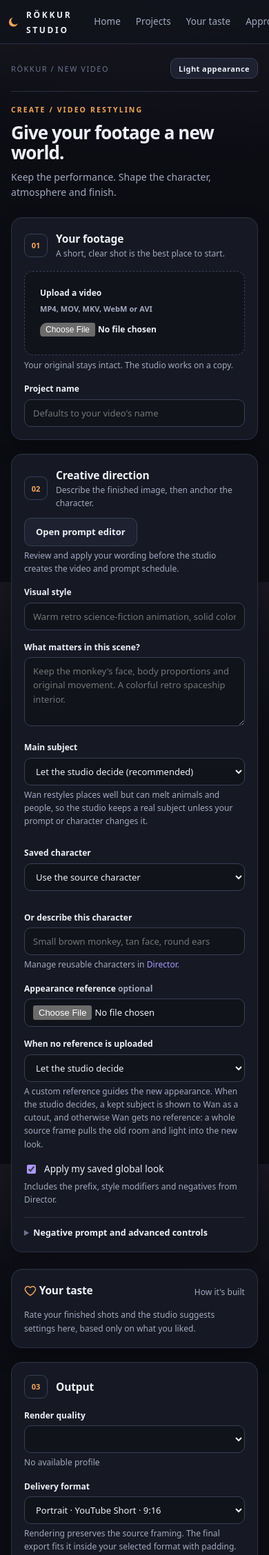
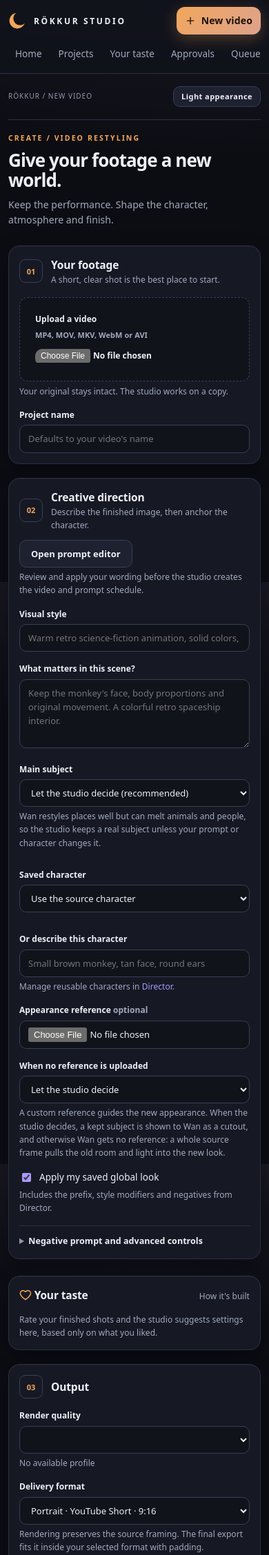
Before and after one commit to elismagna/Rokkur-Mcp-comfyui-x-, a Python web app: template src/rokkur_studio/dashboard/templates/new.html in a window 390 px wide. Shown: the top 2255 px of the page at 69% size. Run offline with Jinja, Linux system fonts and the light colour scheme; the template is opened without the code that fills it, so the values that code supplies are empty.

Commit message:
Polish mobile navigation and UI contrast

```diff
--- a/src/rokkur_studio/dashboard/static/studio.css
+++ b/src/rokkur_studio/dashboard/static/studio.css
@@ -4,8 +4,8 @@
   color-scheme: dark;
   --bg: #0c0d13; --bg-2: #11131b; --surface: #161924; --surface-2: #1d2130; --surface-3: #252a3c;
   --line: #2a2f42; --line-2: #383e56;
-  --fg: #eef0f7; --muted: #a3a9be; --faint: #6f7590;
-  --ember: #f2a65a; --ember-2: #ffcf8f; --ember-bg: #3a2614;
+  --fg: #eef0f7; --muted: #a3a9be; --faint: #9298ad;
+  --ember: #f2a65a; --ember-2: #ffcf8f; --ember-bg: #3a2614; --ember-fg: #1b1208;
   --violet: #ab98ff; --violet-bg: #272144;
   --ok: #6fd8a7; --ok-bg: #12332a; --bad: #ff8d84; --bad-bg: #3b1d22; --warn: #f3c66a; --warn-bg: #362b14;
   --accent: var(--violet); --accent-fg: #15112a;
@@ -20,8 +20,8 @@
   color-scheme: light;
   --bg: #f4f2ee; --bg-2: #ece9e3; --surface: #fffdf9; --surface-2: #f4f1ea; --surface-3: #e9e5dc;
   --line: #e0dbd1; --line-2: #cfc8bb;
-  --fg: #1f1c26; --muted: #625d6e; --faint: #8f8a99;
-  --ember: #c4651c; --ember-2: #9a4c10; --ember-bg: #fbe9d7;
+  --fg: #1f1c26; --muted: #625d6e; --faint: #6b6674;
+  --ember: #a94f0a; --ember-2: #873d06; --ember-bg: #fbe9d7; --ember-fg: #fff;
   --violet: #5b3fc4; --violet-bg: #ece7fd;
   --ok: #17704a; --ok-bg: #e2f3ea; --bad: #b0302b; --bad-bg: #fbe6e3; --warn: #8a5a00; --warn-bg: #fbf0d6;
   --accent-fg: #fff;
@@ -56,15 +56,16 @@ code { font: 12px var(--mono); background: var(--surface-2); padding: 1px 6px; b
 .brand small { display: block; font-size: 10px; letter-spacing: .14em; color: var(--faint); text-transform: uppercase; margin-top: 1px }
 .cta { display: flex; justify-content: center; align-items: center; gap: 8px; margin: 0 2px 16px; padding: 11px 12px; border-radius: 12px;
   background: linear-gradient(135deg, var(--ember), color-mix(in srgb, var(--ember) 70%, var(--violet)));
-  color: #1b1208 !important; font-weight: 700; letter-spacing: .01em; box-shadow: 0 6px 22px color-mix(in srgb, var(--ember) 28%, transparent) }
+  color: var(--ember-fg) !important; font-weight: 700; letter-spacing: .01em; box-shadow: 0 6px 22px color-mix(in srgb, var(--ember) 28%, transparent) }
 .cta:hover { text-decoration: none; filter: brightness(1.06) }
 .side a.nav { display: flex; align-items: center; gap: 11px; padding: 8px 11px; border-radius: 10px; color: var(--muted); font-size: 13.5px; font-weight: 500 }
 .side a.nav:hover { background: var(--surface); color: var(--fg); text-decoration: none }
 .side a.nav.on { background: var(--surface-2); color: var(--fg); box-shadow: inset 2px 0 0 var(--ember) }
+.nav-list { display: flex; flex: 1; flex-direction: column; gap: 2px; min-height: 0 }
 .i { width: 1.15em; height: 1.15em; vertical-align: -.2em; flex: none } h2 .i { color: var(--ember) }
 .callout > span:first-child .i { width: 22px; height: 22px }
 .side a.nav svg { width: 17px; height: 17px; flex: none; opacity: .85 }
-.side a.nav .count { margin-left: auto; font-size: 11px; font-weight: 700; background: var(--ember); color: #1b1208; border-radius: 99px; padding: 0 7px; min-width: 20px; text-align: center }
+.side a.nav .count { margin-left: auto; font-size: 11px; font-weight: 700; background: var(--ember); color: var(--ember-fg); border-radius: 99px; padding: 0 7px; min-width: 20px; text-align: center }
 .side .sep { font-size: 10px; letter-spacing: .16em; color: var(--faint); padding: 18px 11px 6px; text-transform: uppercase }
 .side .soon { display: flex; justify-content: space-between; padding: 6px 11px; color: var(--faint); font-size: 12.5px }
 .side .soon small { font-size: 10px; border: 1px solid var(--line); border-radius: 99px; padding: 0 7px }
@@ -155,7 +156,7 @@ button:active, .btn:active { transform: translateY(1px) }
 button.secondary, .btn.secondary { background: var(--surface-2); color: var(--fg); border: 1px solid var(--line-2); font-weight: 550 }
 button.ghost, .btn.ghost { background: transparent; color: var(--muted); border: 1px solid transparent }
 button.ghost:hover { color: var(--fg); background: var(--surface-2) }
-button.ember, .btn.ember { background: var(--ember); color: #1b1208 }
+button.ember, .btn.ember { background: var(--ember); color: var(--ember-fg) }
 button.danger { background: var(--bad); color: #fff }
 button.small, .btn.small { min-height: 30px; padding: 4px 11px; font-size: 12px; border-radius: 8px }
 button:disabled { opacity: .45; cursor: not-allowed; filter: none }
@@ -337,15 +338,27 @@ a.now:hover, a.card:hover, a.callout:hover { text-decoration: none; border-color
 }
 @media (max-width: 860px) {
   body { display: block }
-  .side { position: sticky; z-index: 10; height: auto; flex-direction: row; flex-wrap: nowrap; align-items: center; overflow-x: auto; padding: 10px 12px; gap: 4px; border-right: 0; border-bottom: 1px solid var(--line) }
-  .brand { padding: 0 8px 0 0 } .brand small, .side .sep, .side .soon, .live { display: none }
-  .side a.nav { padding: 6px 9px; white-space: nowrap } .side a.nav svg { display: none } .side a.nav.on { box-shadow: inset 0 -2px 0 var(--ember) }
-  .cta { margin: 0 4px 0 0; padding: 7px 12px; white-space: nowrap; order: 99 }
+  .side { position: sticky; z-index: 10; height: auto; display: grid; grid-template-columns: minmax(0, 1fr) auto; grid-template-areas: "brand cta" "navigation navigation"; align-items: center; gap: 8px 10px; overflow: visible; padding: 10px 12px 6px; border-right: 0; border-bottom: 1px solid var(--line) }
+  .brand { grid-area: brand; min-width: 0; padding: 0 8px 0 0 } .brand small, .side .soon, .side .sep, .live { display: none }
+  .cta { grid-area: cta; min-height: 40px; margin: 0; padding: 7px 12px; white-space: nowrap }
+  .nav-list { grid-area: navigation; display: flex; flex-direction: row; gap: 4px; min-width: 0; overflow-x: auto; overflow-y: hidden; overscroll-behavior-x: contain; scrollbar-width: thin; padding-bottom: 2px }
+  .nav-list::-webkit-scrollbar { height: 4px }
+  .nav-list::-webkit-scrollbar-thumb { background: var(--line-2); border-radius: 99px }
+  .nav-list::-webkit-scrollbar-track { background: transparent }
+  .nav-list a.nav { flex: 0 0 auto; min-height: 40px; padding: 7px 10px; white-space: nowrap }
+  .side a.nav svg { display: none } .side a.nav.on { box-shadow: inset 0 -2px 0 var(--ember) }
   main { padding: 16px 16px 60px } .topbar { margin-bottom: 18px }
   .card { padding: 18px } .create-layout { grid-template-columns: minmax(0, 1fr) } .creation-sidebar { position: static }
   .form-pair, .compare-grid { grid-template-columns: 1fr } .shot-media[data-view=split] .views { grid-template-columns: 1fr }
   .now { grid-template-columns: 64px minmax(0, 1fr) } .now .poster { width: 64px } .now > :last-child { grid-column: 1 / -1 }
   .tiles { grid-template-columns: repeat(2, 1fr) }
+}
+@media (max-width: 480px) {
+  main { padding: 14px 12px 48px }
+  .topbar { font-size: 10px; letter-spacing: .1em }
+  .card { padding: 15px }
+  .tile { padding: 13px 12px }
+  .tile b { font-size: 26px }
 }
 @media (prefers-reduced-motion: reduce) { * { animation: none !important; transition: none !important; scroll-behavior: auto !important } }
 
--- a/src/rokkur_studio/dashboard/templates/base.html
+++ b/src/rokkur_studio/dashboard/templates/base.html
@@ -10,6 +10,7 @@
 <aside class="side" aria-label="Studio">
   <a class="brand" href="/ui"><svg width="26" height="26" viewBox="0 0 32 32" aria-hidden="true"><circle cx="16" cy="16" r="14" fill="#f2a65a"/><circle cx="21" cy="12" r="12" fill="var(--bg-2)"/></svg><span><b>RÖKKUR STUDIO</b><small>Local film lab</small></span></a>
   <a class="cta" href="/ui/new">{{ icon('plus') }} New video</a>
+  <nav class="nav-list" aria-label="Main navigation">
     <a class="nav {% if path=='/ui' %}on{% endif %}" href="/ui">{{icon('home')}}Home</a>
     <a class="nav {% if path.startswith('/ui/projects') %}on{% endif %}" href="/ui/projects">{{icon('film')}}Projects</a>
     <a class="nav {% if path=='/ui/taste' %}on{% endif %}" href="/ui/taste">{{icon('taste')}}Your taste</a>
@@ -21,6 +22,7 @@
     <a class="nav {% if path=='/ui/agents' %}on{% endif %}" href="/ui/agents">{{icon('agent')}}Agents</a>
     <a class="nav {% if path=='/ui/system' %}on{% endif %}" href="/ui/system">{{icon('sys')}}System</a>
     <a class="nav" href="/docs">{{icon('api')}}API docs</a>
+  </nav>
   <div class="live" id="live" aria-live="polite"><a href="/ui/queue"><div class="row"><span class="pulse"></span><b data-live="title">Studio</b></div><div data-live="detail">Checking…</div></a></div>
 </aside>
 <main id="main-content">
```
Also changed, not shown: docs/AI_HANDOFF.md (+17 -5 lines). Lines whose indentation alone changed are shown as unchanged.
